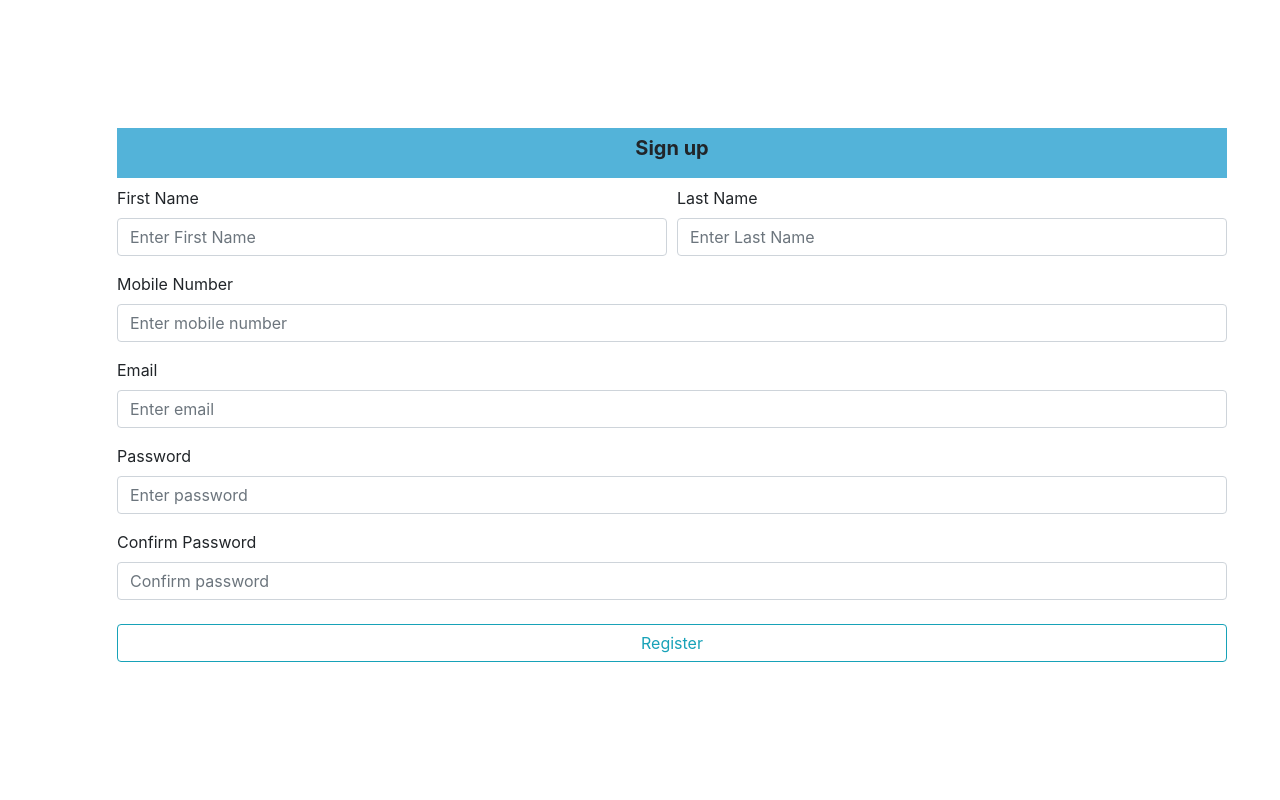
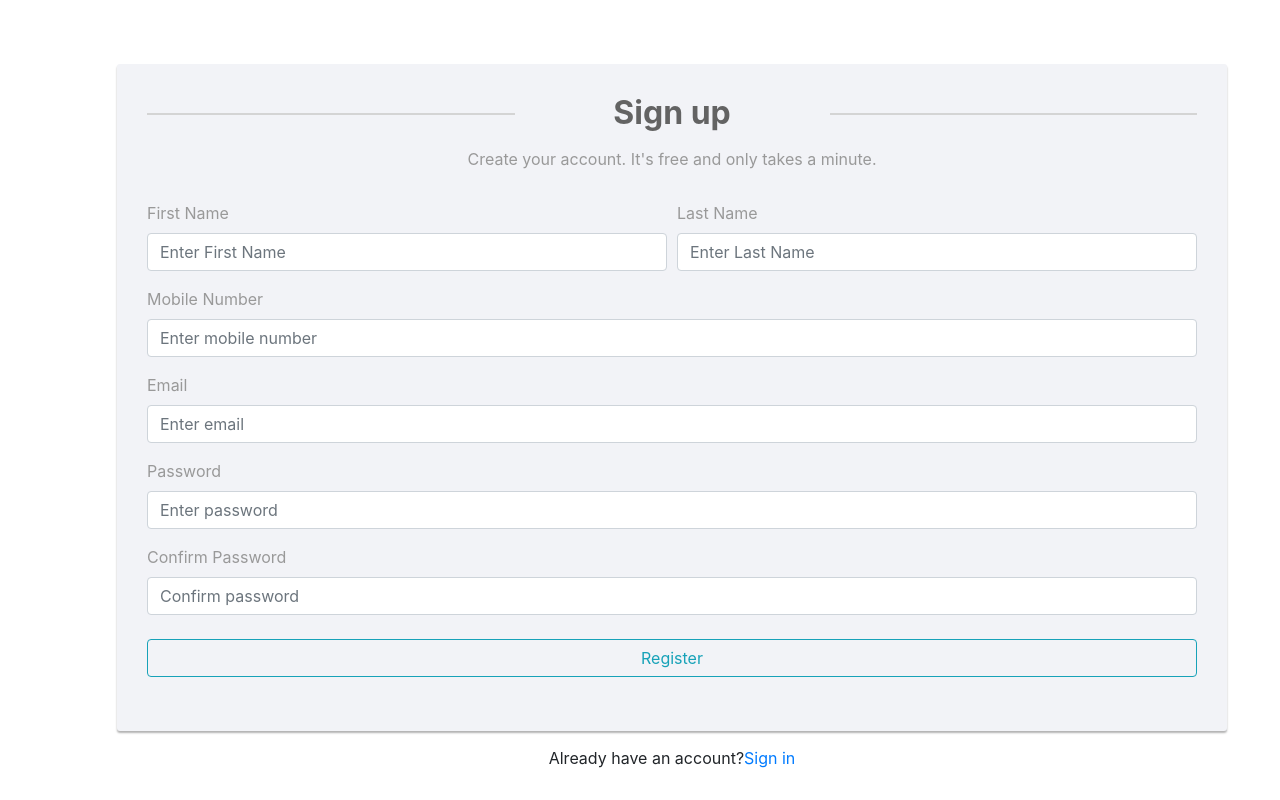
Before and after one commit to Binodmagar/manishfrontednode, a React app: page /register in a window 1280 px wide. Built offline with nearby package versions, Linux system fonts and the light colour scheme.

Commit message:
[#6][#7] making final design of login and registration

```diff
--- a/src/components/Login/login.css
+++ b/src/components/Login/login.css
@@ -1,22 +1,4 @@
-.form{
-	border-style: solid;
-	border-color: black;
-	border-width: 1px;
-	width: 70%;
-
-
-}
-.design{
-	padding-right: 10px;
-	padding-left: 10px;
-}
-.Top{
-	background: #53b3d9;
-	text-align: center;
-	padding-top: 8px;
-	height: 50px;
-}
 body {
 	margin-left: 5%;
-	margin-top: 10%;
+	margin-top: 5%;
 }
--- a/src/components/Login/login.js
+++ b/src/components/Login/login.js
@@ -60,23 +60,24 @@ class Login extends React.Component {
 
 	render() {
 		return (
-			<body>
+			<div className="signup-form">
 				<form className="form">
-					<h5 className="Top">
-						<strong>Sign in</strong>
-					</h5>
+					<h2>Register Here</h2>
 					<FormGroup className="design">
 						<Label for="exampleEmail">Email</Label>
-						<Input type="email" name="email" id="exampleEmail" placeholder="with a placeholder" />
+						<Input type="email" placeholder="Email ....." value={this.state.email} onChange={this.emailChangeHandler} />
+						<p>{this.state.validationEmail} </p>
 					</FormGroup>
 					<FormGroup className="design">
 						<Label for="examplePassword">Password</Label>
-						<Input type="password" name="password" id="examplePassword" placeholder="password placeholder" />
+						<Input type="password" placeholder="Password ...." value={this.state.password} onChange={this.passwordChangeHandler} />
+						<p>{this.state.validationPassword} </p>
 					</FormGroup>
 					<button className="btn btn-outline-info btn-rounded btn-block my-4 waves-effect z-depth-0 design" type="submit">Login</button>
-					<p>Don't have account?<Link to='/register'>Register Here</Link></p>
+					{/* <p>Don't have account?<Link to='/register'>Register Here</Link></p> */}
 				</form>
-			</body>
+				<div className="text-center">Don't have an account? <Link to='/register'>Register Here</Link></div>
+			</div>
 		);
 	}
 }
--- a/src/components/Registration/registration.css
+++ b/src/components/Registration/registration.css
@@ -1,5 +1,91 @@
-.registerForm{
+/* .registerForm{
     border-style: solid;
 	border-color: #53b3d9;
 	border-width: 1px;
+} */
+
+/* body{
+	color: #fff;
+	background: #63738a;
+	font-family: 'Roboto', sans-serif;
+} */
+/* .form-control{
+	height: 40px;
+	box-shadow: none;
+	color: #969fa4;
+} */
+/* .form-control:focus{
+	border-color: #5cb85c;
 }
+.form-control, .btn{
+	border-radius: 3px;
+} */
+.signup-form{
+	width: auto;
+}
+h2{
+	color: #636363;
+	margin: 0 0 15px;
+	position: relative;
+	text-align: center;
+}
+h2:before, h2:after{
+	content: "";
+	height: 2px;
+	width: 35%;
+	background: #d4d4d4;
+	position: absolute;
+	top: 50%;
+	z-index: 2;
+}
+h2:before{
+	left: 0;
+}
+h2:after{
+	right: 0;
+}
+.signup-form .hint-text{
+	color: #999;
+	margin-bottom: 30px;
+	text-align: center;
+}
+.signup-form form{
+	color: #999;
+	border-radius: 3px;
+	margin-bottom: 15px;
+	background: #f2f3f7;
+	box-shadow: 0px 2px 2px rgba(0, 0, 0, 0.3);
+	padding: 30px;
+}
+/* .signup-form .form-group{
+	margin-bottom: 20px;
+}
+.signup-form input[type="checkbox"]{
+	margin-top: 3px;
+}
+.signup-form .btn{
+	font-size: 16px;
+	font-weight: bold;
+	min-width: 140px;
+	outline: none !important;
+}
+.signup-form .row div:first-child{
+	padding-right: 10px;
+}
+.signup-form .row div:last-child{
+	padding-left: 10px;
+}
+.signup-form a{
+	color: #fff;
+	text-decoration: underline;
+}
+.signup-form a:hover{
+	text-decoration: none;
+}
+.signup-form form a{
+	color: #5cb85c;
+	text-decoration: none;
+}
+.signup-form form a:hover{
+	text-decoration: underline;
+}  */
--- a/src/components/Registration/registration.js
+++ b/src/components/Registration/registration.js
@@ -1,6 +1,7 @@
 import React from 'react';
 import Axios from 'axios';
-//import './registration.css';
+import './registration.css';
+import { Link } from 'react-router-dom';
 import {
 	Col, Row, Form, FormGroup, Label, Input
 } from 'reactstrap';
@@ -29,7 +30,7 @@ class Registration extends React.Component {
 
 	firstNameChangeHandler = (event) => {
 		this.setState({ firstName: event.target.value });
-		if (event.target.value.length < 2) {
+		if (event.target.value.length < 3) {
 			this.setState({ validationMessageFirstName: "First name must be more than 2 character!" });
 		} else {
 			this.setState({ validationMessageFirstName: "First name is valid!" });
@@ -48,7 +49,7 @@ class Registration extends React.Component {
 	mobileNumberChangeHandler = (event) => {
 		this.setState({ mobileNumber: event.target.value });
 		if (event.target.value.length < 9) {
-			this.setState({ validationMessageMobileNumber: "Mobile Number must be more than 9 character!" });
+			this.setState({ validationMessageMobileNumber: "Mobile Number must be of 10 number" });
 		} else {
 			this.setState({ validationMessageMobileNumber: "Mobile Number is valid!" });
 		}
@@ -65,8 +66,8 @@ class Registration extends React.Component {
 
 	passwordChangeHandler = (event) => {
 		this.setState({ password: event.target.value });
-		if (event.target.value.length < 4) {
-			this.setState({ passwordChangeHandler: "Password must be more than 4 character!" });
+		if (event.target.value.length < 5) {
+			this.setState({ validationMessagePassword: "Password must be more than 4 character!" });
 		} else {
 			this.setState({ validationMessagePassword: "Password is valid!" });
 		}
@@ -109,10 +110,12 @@ class Registration extends React.Component {
 
 	render() {
 		return (
+			<div className="signup-form">
 				<Form onSubmit={this.SubmitHandler} className="registerForm">
-				<h5 className="Top">
+					<h2>
 						<strong>Sign up</strong>
-				</h5>
+					</h2>
+					<p class="hint-text">Create your account. It's free and only takes a minute.</p>
 					<Row form>
 						<Col md={6}>
 							<FormGroup>
@@ -124,35 +127,35 @@ class Registration extends React.Component {
 						<Col md={6}>
 							<FormGroup>
 								<Label>Last Name</Label>
-							<Input type="text" placeholder="Enter Last Name" value={this.state.lastName} onchange={this.lastNameChangeHandler} />
+								<Input type="text" placeholder="Enter Last Name" value={this.state.lastName} onChange={this.lastNameChangeHandler} />
 								<p>{this.state.validationMessageLastName}</p>
 							</FormGroup>
 						</Col>
 					</Row>
 					<FormGroup>
 						<Label>Mobile Number</Label>
-					<Input type="text" placeholder="Enter mobile number" value={this.state.mobileNumber} onChange={this.mobileNumberChangeHandler} />
+						<Input type="Number" placeholder="Enter mobile number" value={this.state.mobileNumber} onChange={this.mobileNumberChangeHandler} />
 						<p>{this.state.validationMessageMobileNumber}</p>
 					</FormGroup>
 					<FormGroup>
 						<Label>Email</Label>
-					<Input type="email" placeholder="Enter email" value={this.state.email} onchange={this.emailChangeHandler} />
+						<Input type="email" placeholder="Enter email" value={this.state.email} onChange={this.emailChangeHandler} />
 						<p>{this.state.validationMessageEmail} </p>
 					</FormGroup>
 					<FormGroup>
 						<Label>Password</Label>
-					<Input type="text" placeholder="Enter password" value={this.state.password} onChange={this.passwordChangeHandler} />
+						<Input type="password" placeholder="Enter password" value={this.state.password} onChange={this.passwordChangeHandler} />
 						<p>{this.state.validationMessagePassword}</p>
 					</FormGroup>
 					<FormGroup>
 						<Label>Confirm Password</Label>
-					<Input type="text" placeholder="Confirm password" value={this.state.cpassword} onChange={this.cpasswordChangeHandler} />
+						<Input type="password" placeholder="Confirm password" value={this.state.cpassword} onChange={this.cpasswordChangeHandler} />
 						<p>{this.state.validationMessageConfirmPassword}</p>
 					</FormGroup>
 					<button className="btn btn-outline-info btn-rounded btn-block my-4 waves-effect z-depth-0 design" type="submit">Register</button>
 				</Form>
-
-
+				<div className="text-center">Already have an account?<Link to='/'>Sign in</Link></div>
+			</div>
 		)
 	}
 }
```
Lines whose indentation alone changed are shown as unchanged.
